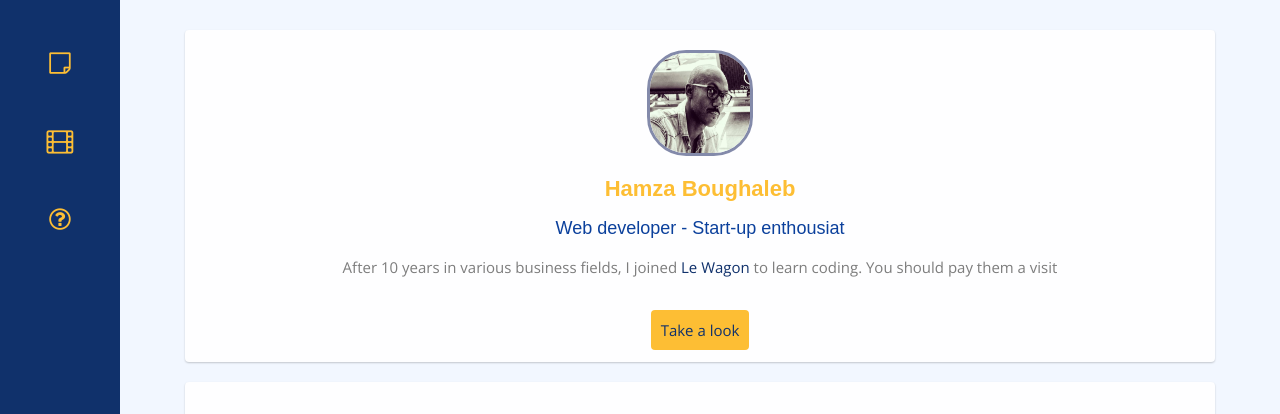
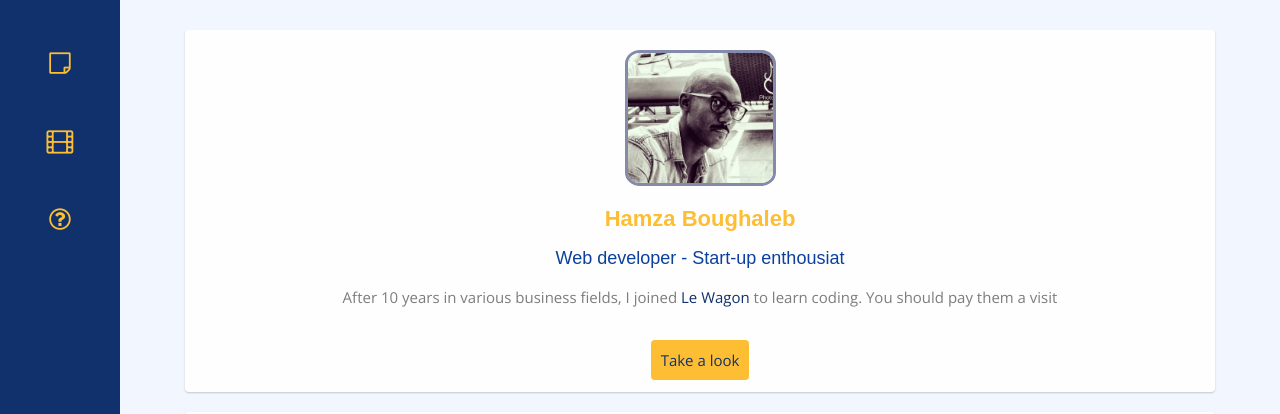
Before and after one commit to hboughaleb/profile, a plain HTML site: page index.html in a window 1280 px wide. Shown: the top 414 px of the page. Drawn offline with nearby package versions, Linux system fonts and the light colour scheme.

Commit message:
changes on profile pic

```diff
--- a/style.css
+++ b/style.css
@@ -59,7 +59,7 @@ a:hover{
   box-shadow: 0px 1px 2px 0px rgba(0, 0, 0, 0.2);
 }
 .img-circle{
-  border-radius: 37%;
+  border-radius: 10%;
 }
 .text-center{
   text-align: center;
@@ -89,8 +89,8 @@ a:hover{
 /* Specific CSS rules */
 
 #img-profile{
-  width: 100px;
-  height: 100px;
+  width: 145px;
+  height: 130px;
   border: 3px solid #838aaa;
 }
 
```
